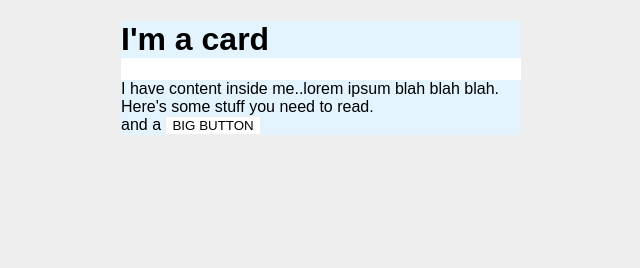
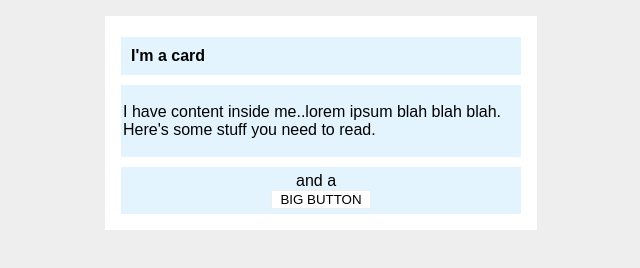
Before and after one commit to Dhanush-devup/The-Odin_project, a plain HTML site: page top-css-exercises/foundations/block-and-inline/02-margin-and-padding-2/index.html in a window 1280 px wide. Shown: the whole page, without its empty margins (319-959 px from the left). Drawn offline with Linux system fonts and the light colour scheme.

Commit message:
finished the assignment for the box model in foundations.

```diff
--- a/top-css-exercises/foundations/block-and-inline/02-margin-and-padding-2/index.html
+++ b/top-css-exercises/foundations/block-and-inline/02-margin-and-padding-2/index.html
@@ -10,8 +10,8 @@
   <body>
     <div class="card">
       <h1 class="title">I'm a card</h1>
-      <div class="content">I have content inside me..lorem ipsum blah blah blah. Here's some stuff you need to read.</div>
-      <div class="button-container">and a <button>BIG BUTTON</button></div>
+      <div class="content"><p>I have content inside me..lorem ipsum blah blah blah. Here's some stuff you need to read.</p></div>
+      <div class="button-container"><p class="para">and a </p><button>BIG BUTTON</button></div>
     </div>
   </body>
 </html>
--- a/top-css-exercises/foundations/block-and-inline/02-margin-and-padding-2/style.css
+++ b/top-css-exercises/foundations/block-and-inline/02-margin-and-padding-2/style.css
@@ -7,21 +7,36 @@ body {
   width: 400px;
   background: #fff;
   margin: 16px auto;
+  padding: 16px;
 }
 
 .title {
   background: #e3f4ff;
+  margin: 5px auto;
+  padding:10px;
+  font-size: 16px;
 }
 
 .content {
   background: #e3f4ff;
+  margin: 10px auto;
+  box-sizing: border-box;
+  padding: 2px;
 }
 
 .button-container {
   background: #e3f4ff;
+  padding: 5px;
 }
+.para{
+  width:50px;
 
+  margin: 0px auto;
+}
 button {
   background: white;
   border: 1px solid #eee;
+  width: 100px;
+  margin:0px auto;
+  display: block;
 }
```
Also changed, not shown: top-css-exercises/foundations/block-and-inline/01-margin-and-padding-1/style.css (+5 -5 lines).
